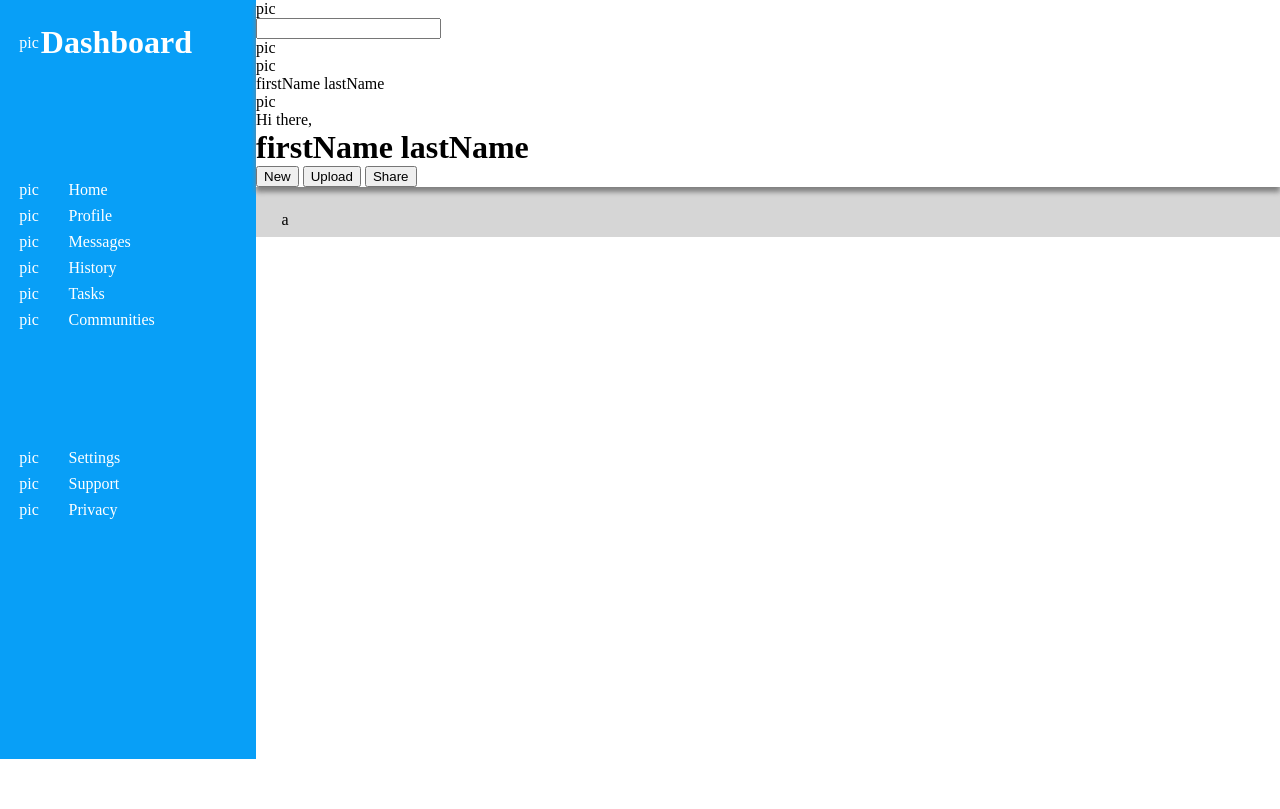
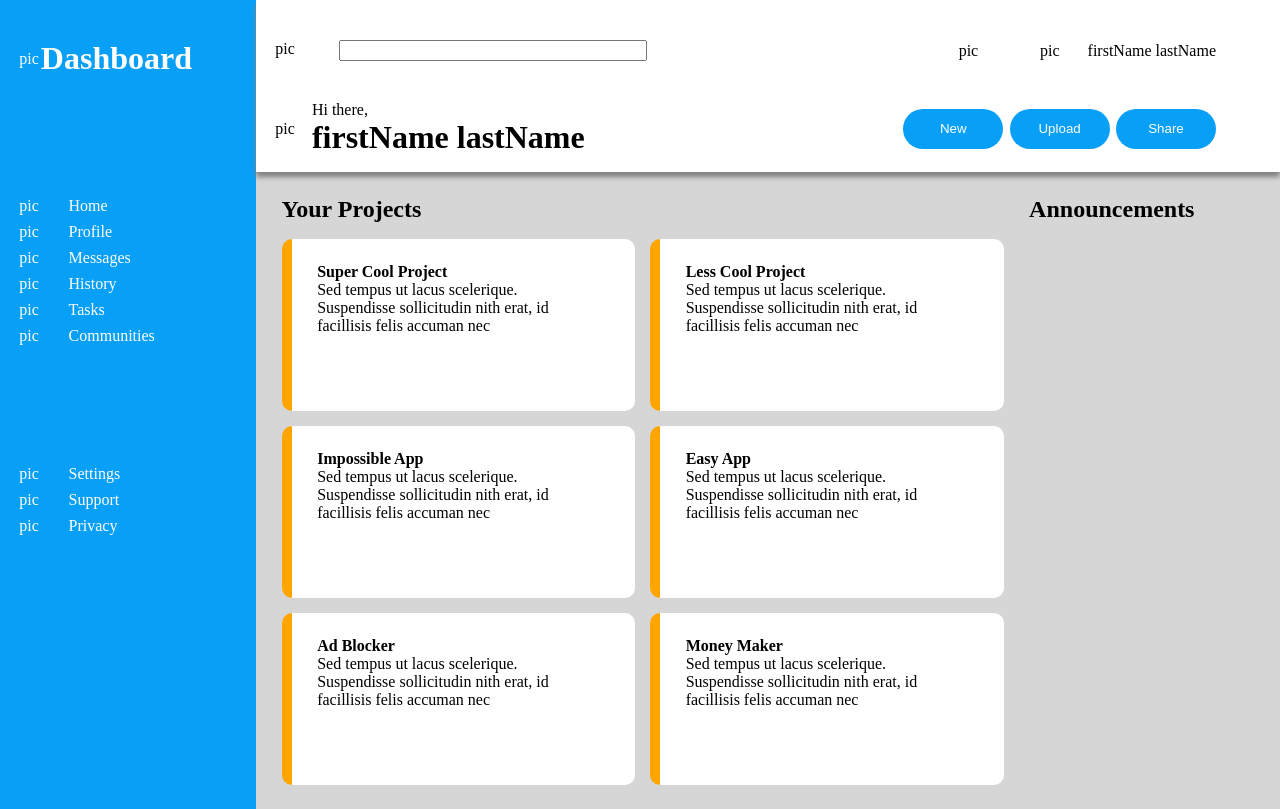
Before and after one commit to jbfink97/Admin_Dashboard, a plain HTML site: page index.html in a window 1280 px wide. Drawn offline with Linux system fonts and the light colour scheme.

Commit message:
got most of the layout done for header and main content

```diff
--- a/index.html
+++ b/index.html
@@ -56,10 +56,43 @@
                 <div class="pic">pic</div>
                 <div>Privacy</div>
             </div>
-
-
         </div>
-        <div class="main-content">a</div>
+        <div class="main-content">
+            <h2>Your Projects</h2>
+            <h2 class="class">Announcements</h2>
+            <div class="card-container">
+                <div class="cards">
+                    <h4>Super Cool Project</h4>
+                    Sed tempus ut lacus scelerique. Suspendisse sollicitudin nith erat, id
+                    facillisis felis accuman nec
+                </div>
+                <div class="cards">
+                    <h4>Less Cool Project</h4>
+                    Sed tempus ut lacus scelerique. Suspendisse sollicitudin nith erat, id
+                    facillisis felis accuman nec
+                </div>
+                <div class="cards">
+                    <h4>Impossible App</h4>
+                    Sed tempus ut lacus scelerique. Suspendisse sollicitudin nith erat, id
+                    facillisis felis accuman nec
+                </div>
+                <div class="cards">
+                    <h4>Easy App</h4>
+                    Sed tempus ut lacus scelerique. Suspendisse sollicitudin nith erat, id
+                    facillisis felis accuman nec
+                </div>
+                <div class="cards">
+                    <h4>Ad Blocker</h4>
+                    Sed tempus ut lacus scelerique. Suspendisse sollicitudin nith erat, id
+                    facillisis felis accuman nec
+                </div>
+                <div class="cards">
+                    <h4>Money Maker</h4>
+                    Sed tempus ut lacus scelerique. Suspendisse sollicitudin nith erat, id
+                    facillisis felis accuman nec
+                </div>
+            </div>
+        </div>
     </div>
 
 </body>
--- a/styles.css
+++ b/styles.css
@@ -8,7 +8,7 @@
 }
 
 .sidebar{
-    padding: 3vh 5vw 30vh 1.5vw;
+    padding: 5vh 5vw 30vh 1.5vw;
     color: white;
     background-color: rgb(8, 159, 247);
     grid-row: 1/5;
@@ -36,8 +36,64 @@
     grid-column: 2/3;
     grid-row-start: 1;
     display: grid;
+    grid-template-columns: 1fr 0.5fr;
+    padding: 5vh 5vw 2vh 1.5vw;
+    column-gap: 20vw;
+    row-gap: 5vh;
+    align-items: center;
+    justify-content: space-between;
     position: relative;
     box-shadow: 0px 5px 5px grey;
+}
+
+.search-bar{
+    text-align: left;
+    display: grid;
+    grid-template-columns: 1fr 6fr;
+    column-gap: 1vw;
+}
+
+.input{
+    border-radius: 10px;
+    background-color: rgb(243, 243, 243);
+}
+
+.user-info-small{
+    display: grid;
+    grid-template-columns: 1fr 1fr 2fr;
+    column-gap: 0.5vw;
+    text-align: right;
+}
+
+.user-info-large{
+    text-align: left;
+    display: grid;
+    grid-template-columns: 1fr 10fr;
+    column-gap: 0.25vw;
+    align-items: center;
+}
+
+.avatar{
+    width: min-content;
+}
+
+.action-buttons{
+    display: grid;
+    grid-template-columns: repeat(3, 1fr);
+    column-gap: 0.5vw;
+    justify-items: end;
+}
+
+button{
+    width: 100px;
+    height: 40px;
+    color: white;
+    display: grid;
+    align-items: center;
+    background-color: rgb(8, 159, 247);
+    border-radius: 150px;
+    text-align: center;
+    border: none;
 }
 
 .main-content{
@@ -46,4 +102,31 @@
     grid-row: 2/4;
     display: grid;
     padding: 3vh 5vw 1vh 2vw;
+    display: grid;
+    align-content: start;
+    grid-template-columns: 4fr 1fr;
 }
+
+.announcements{
+    grid-column-start: 2;
+}
+
+.card-container{
+    display: grid;
+    grid-column-start: 1;
+    align-content: start;
+    gap: 15px;
+    grid-template-columns: repeat(2, minmax(300px, 1fr));
+    padding: 2vh 2vw 2vh 0vw;
+}
+
+.cards{
+    height: 140px;
+    border-radius: 10px;
+    background-color: white;
+    border-left: 10px solid orange;
+    display: grid;
+    align-items: center;
+    align-content: start;
+    padding: 3vh 5vw 1vh 2vw;
+}
```
